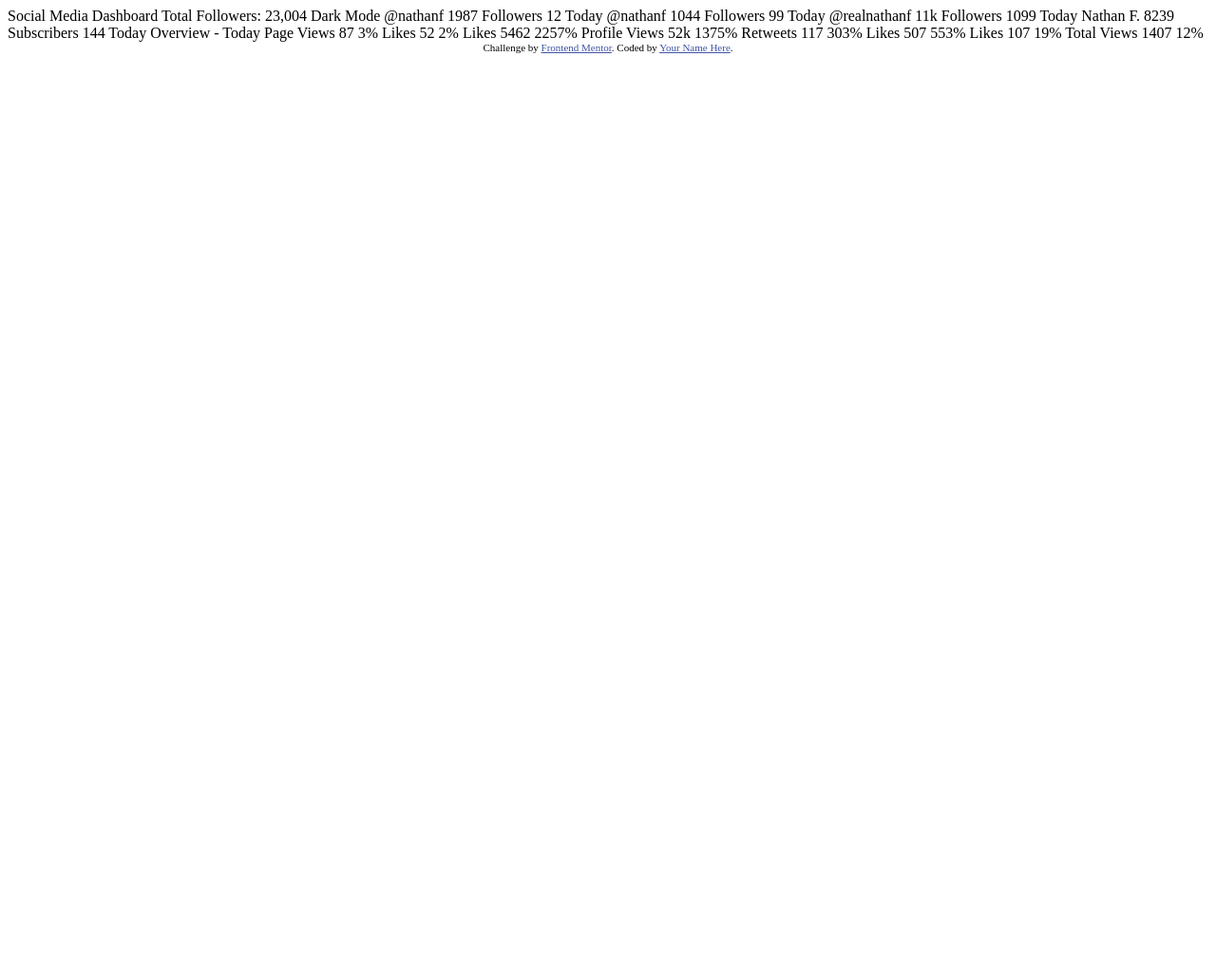
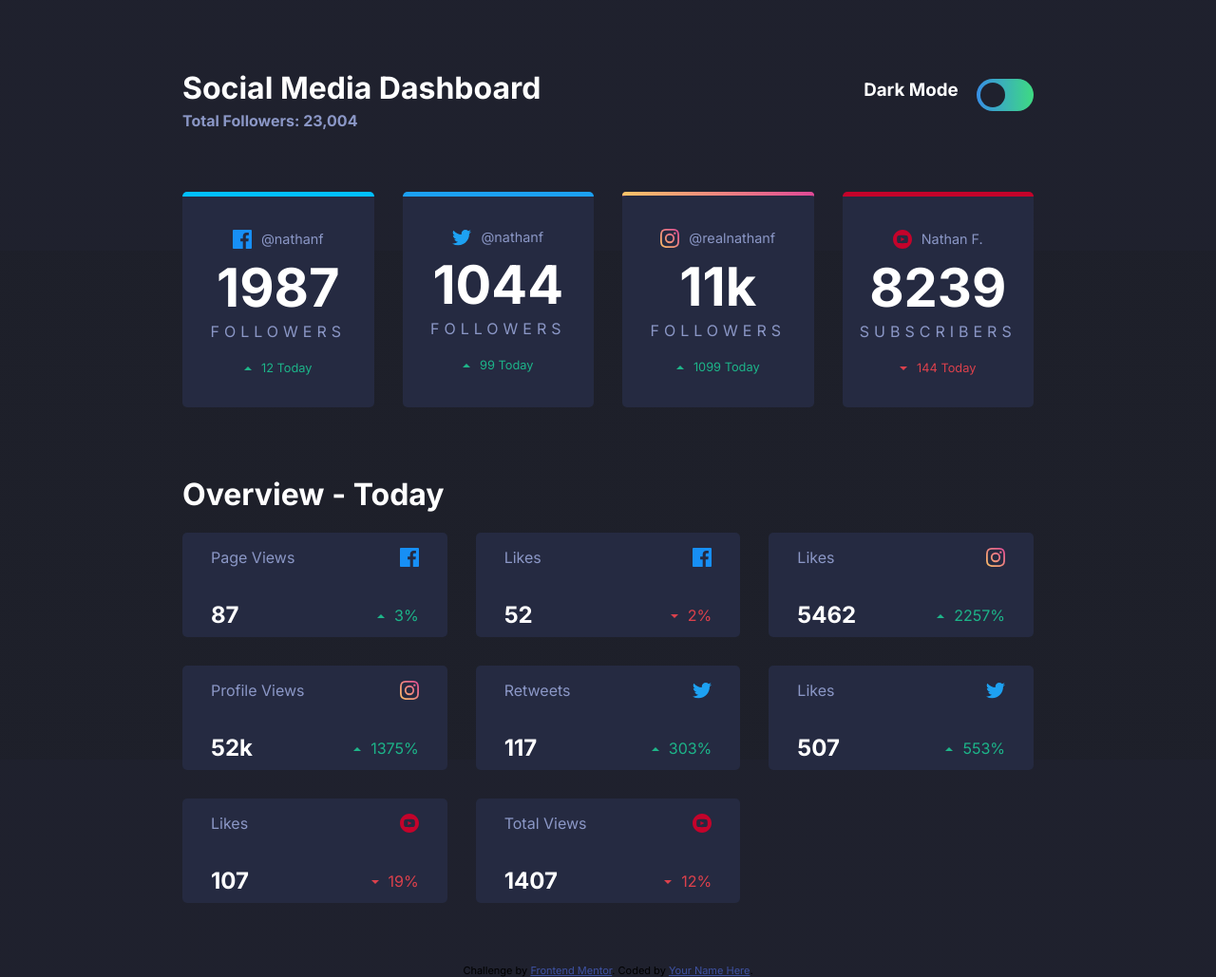
Before and after one commit to jcurtis808/social-media-dashboard, a plain HTML site: page index.html in a window 1280 px wide. Shown: the whole page at 95% size. Before the commit the page ends 800 px from the top, so only its background shows below. Drawn offline with Linux system fonts and the light colour scheme.

Commit message:
adding changes from today

```diff
--- a/index.html
+++ b/index.html
@@ -5,8 +5,10 @@
   <meta name="viewport" content="width=device-width, initial-scale=1.0"> <!-- displays site properly based on user's device -->
 
   <link rel="icon" type="image/png" sizes="32x32" href="./images/favicon-32x32.png">
+  <link rel="stylesheet" type="text/css" href="style.css">
+  <link href="https://fonts.googleapis.com/css2?family=Inter:wght@400;700&display=swap" rel="stylesheet">
 
-  <title>Frontend Mentor | [Challenge Name Here]</title>
+  <title>Frontend Mentor | [Social Media Dashboard]</title>
 
   <!-- Feel free to remove these styles or customise in your own stylesheet 👍 -->
   <style>
@@ -15,73 +17,169 @@
   </style>
 </head>
 <body>
+  <div class="layout">
 
-  Social Media Dashboard
-  Total Followers: 23,004
+    <!-- Setting up a flexbox container for the title and toggle -->
+    <div class="container-title">
+      <div class="title">
+        <h1>Social Media Dashboard</h1>
+        <h4 class="sm-text">Total Followers: 23,004</h4>
+      </div>
+      <div class="toggle">
+        <h3>Dark Mode
+          <label class="switch">
+          <input type="checkbox">
+          <span class="slider round"></span>
+          </label>
+        </h3>
+      </div>
+    </div>
 
-  Dark Mode
+    <!-- Establishing a grid for the upper deck of larger cards in the dashboard -->
+
+    <div class="upper-container" id="upper">
+      <div class="lg-card" id="facebook">
+        <p class="user"><img src="/images/icon-facebook.svg" class="icon">@nathanf</p>
+        <h1>1987</h1>
+        <p class="spaced">Followers</p>
+        <p class="increase"><img src="/images/icon-up.svg">12 Today</p>
+      </div>
+      <div class="lg-card" id="twitter">
+        <p class="user"><img src="/images/icon-twitter.svg" class="icon">@nathanf</p>
+        <h1>1044</h1>
+        <p class="spaced">Followers</p>
+        <p class="increase"><img src="/images/icon-up.svg">99 Today</p>
+      </div>
+      <div class="lg-card" id="instagram">
+        <p class="user"><img src="/images/icon-instagram.svg" class="icon">@realnathanf</p>
+        <h1>11k</h1>
+        <p class="spaced">Followers</p>
+        <p class="increase"><img src="/images/icon-up.svg">1099 Today</p>
+      </div>
+      <div class="lg-card" id="youtube">
+        <p class="user"><img src="/images/icon-youtube.svg" class="icon">Nathan F.</p>
+        <h1>8239</h1>
+        <p class="spaced">Subscribers</p>
+        <p class="decrease"><img src="/images/icon-down.svg">144 Today</p>
+      </div>
+    </div>
+
+    <h1 id="overview">Overview - Today</h1>
+
+    <!-- Second grid setup for the lower level of smaller cards -->
+
+    <div class="lower-container" id="lower">
+      <div class="sm-card">
+        <div class="info">
+          <p class="sm-text item">Page Views</p>
+          <img src="/images/icon-facebook.svg" class="icon2">
+        </div>
+        <div class="info">
+          <h2 class="item">87</h2>
+          <p class="increase item"><img src="/images/icon-up.svg">3%</p>
+        </div>
+      </div>
+      <div class="sm-card">
+        <div class="info">
+          <p class="sm-text">Likes</p>
+          <img src="/images/icon-facebook.svg">
+        </div>
+        <div class="info">
+          <h2>52</h2>
+          <p class="decrease"><img src="/images/icon-down.svg">2%</p>
+        </div>
+      </div>
+      <div class="sm-card">
+        <div class="info">
+          <p class="sm-text">Likes</p>
+          <img src="/images/icon-instagram.svg">
+        </div>
+        <div class="info">
+          <h2>5462</h2>
+          <p class="increase"><img src="/images/icon-up.svg">2257%</p>
+        </div>
+      </div>
+      <div class="sm-card">
+        <div class="info">
+          <p class="sm-text">Profile Views</p>
+          <img src="/images/icon-instagram.svg">
+        </div>
+        <div class="info">
+          <h2>52k</h2>
+          <p class="increase"><img src="/images/icon-up.svg">1375%</p>
+        </div>
+      </div>
+      <div class="sm-card">
+        <div class="info">
+          <p class="sm-text">Retweets</p>
+          <img src="/images/icon-twitter.svg">
+        </div>
+        <div class="info">
+          <h2>117</h2>
+          <p class="increase"><img src="/images/icon-up.svg">303%</p>
+        </div>
+      </div>
+      <div class="sm-card">
+        <div class="info">
+          <p class="sm-text">Likes</p>
+          <img src="/images/icon-twitter.svg">
+        </div>
+        <div class="info">
+          <h2>507</h2>
+          <p class="increase"><img src="/images/icon-up.svg">553%</p>
+        </div>
+      </div>
+      <div class="sm-card">
+        <div class="info">
+          <p class="sm-text">Likes</p>
+          <img src="/images/icon-youtube.svg">
+        </div>
+        <div class="info">
+          <h2>107</h2>
+          <p class="decrease"><img src="/images/icon-down.svg">19%</p>
+        </div>
+      </div>
+      <div class="sm-card">
+        <div class="info">
+          <p class="sm-text">Total Views</p>
+          <img src="/images/icon-youtube.svg">
+        </div>
+        <div class="info">
+           <h2>1407</h2>
+           <p class="decrease"><img src="/images/icon-down.svg">12%</p>
+        </div>
+      </div>
+    </div>
+  </div>
 
 
 
-  @nathanf
-  1987
-  Followers
-  12 Today
-
-  @nathanf
-  1044
-  Followers
-  99 Today
-
-  @realnathanf
-  11k
-  Followers
-  1099 Today
-
-  Nathan F.
-  8239
-  Subscribers
-  144 Today
 
 
 
-  Overview - Today
 
-  Page Views
-  87
-  3%
 
-  Likes
-  52
-  2%
 
-  Likes
-  5462
-  2257%
 
-  Profile Views
-  52k
-  1375%
 
-  Retweets
-  117
-  303%
 
-  Likes
-  507
-  553%
 
-  Likes
-  107
-  19%
 
-  Total Views
-  1407
-  12%
 
-  <div class="attribution">
+
+
+
+
+
+
+
+
+
+
+
+</body>
+<footer class="attribution">
     Challenge by <a href="https://www.frontendmentor.io?ref=challenge" target="_blank">Frontend Mentor</a>.
     Coded by <a href="#">Your Name Here</a>.
-  </div>
-</body>
+</footer>
 </html>
--- /dev/null
+++ b/style.css
@@ -0,0 +1,224 @@
+body {
+  margin: auto 0;
+  background: linear-gradient(hsl(232, 19%, 15%) 33%, hsl(230, 17%, 14%) 33% 100%);
+  background-attachment: fixed;
+  font-family: "Inter", sans-serif;
+  font-weight: 400;
+}
+
+h1, h2, h3 {
+  color: hsl(0, 0%, 100%);
+}
+
+.sm-text {
+  color: hsl(228, 34%, 66%);
+  font-size: 1em;
+}
+
+.layout {
+  padding: 5% 15%;
+}
+
+.container-title {
+  display: flex;
+  justify-content: space-between;
+}
+
+.title {
+  line-height: .5;
+}
+
+/* styling toggle button */
+
+.switch {
+  position: relative;
+  display: inline-block;
+  width: 60px;
+  height: 34px;
+  margin-left: 15px;
+}
+
+.switch input {
+  opacity: 0;
+  width: 0;
+  height: 0;
+}
+
+.slider {
+  position: absolute;
+  cursor: pointer;
+  top: 0;
+  left: 0;
+  right: 0;
+  bottom: 0;
+  background: linear-gradient(90deg, hsl(210, 78%, 56%), hsl(146, 68%, 55%));
+  -webkit-transition: .4s;
+  transition: .4s;
+}
+
+.slider:before {
+  position: absolute;
+  content: "";
+  height: 26px;
+  width: 26px;
+  left: 4px;
+  bottom: 4px;
+  background-color: hsl(232, 19%, 15%);
+  -webkit-transition: .4s;
+  transition: .4s;
+}
+
+/*input:checked + .slider {
+  background-color: #2196F3;
+}*/
+
+input:focus + .slider {
+  box-shadow: 0 0 1px #2196F3;
+}
+
+input:checked + .slider:before {
+  -webkit-transform: translateX(26px);
+  -ms-transform: translateX(26px);
+  transform: translateX(26px);
+}
+
+.slider.round {
+  border-radius: 34px;
+}
+
+.slider.round:before {
+  border-radius: 50%;
+}
+
+/* Style for the upper grid and cards */
+
+.upper-container {
+  display: grid;
+  gap: 30px;
+  grid-template-columns: repeat(auto-fit, minmax(200px, 1fr));
+  grid-template-rows: auto;
+  padding: 50px 0;
+}
+
+.lg-card {
+  background: hsl(228, 28%, 20%);
+  text-align: center;
+  color: hsl(228, 34%, 66%);
+  line-height: .5em;
+  border-radius: 5px;
+  border-top-width: 5px;
+  border-top-style: solid;
+}
+
+.lg-card:hover {
+  cursor: pointer;
+  filter: brightness(150%);
+}
+
+p img {
+  padding-right: 10px;
+}
+
+.user {
+  font-size: .9em;
+  display: flex;
+  align-items: center;
+  justify-content: center;
+  padding-top: 20px;
+}
+
+.lg-card h1{
+  font-size: 3.5em;
+}
+
+.spaced {
+  letter-spacing: 5px;
+  text-transform: uppercase;
+  margin-top: 0;
+  padding-bottom: 15px;
+}
+
+.lg-card .increase {
+  display: flex;
+  align-items: center;
+  justify-content: center;
+  font-size: .8em;
+  padding-bottom: 25px;
+}
+
+.lg-card .decrease {
+  display: flex;
+  justify-content: center;
+  align-items: center;
+  font-size: .8em;
+}
+
+.increase {
+  color: hsl(163, 72%, 41%);
+}
+
+.decrease {
+  color: hsl(356, 69%, 56%);
+}
+
+#facebook {
+  border-top-color: hsl(195, 100%, 50%);
+}
+
+#twitter {
+  border-top-color: hsl(203, 89%, 53%);
+}
+
+#instagram {
+  border-top: 4px solid hsl(329, 70%, 58%);
+  position: relative;
+}
+
+#instagram::before {
+  content: "";
+  position: absolute;
+  top: -4px;
+  right: 0;
+  width: 100%;
+  height: 4px;
+  background: linear-gradient(90deg, hsl(37, 97%, 70%), hsl(329, 70%, 58%));
+  border-top-left-radius: 5px;
+  border-top-right-radius: 5px;
+  z-index: 2;
+}
+
+#youtube {
+  border-top-color: hsl(348, 97%, 39%);
+}
+
+/* Lower grid with smaller cards */
+
+.lower-container {
+  display: grid;
+  grid-template-columns: repeat(auto-fill, minmax(250px, 1fr));
+  grid-template-rows: auto;
+  gap: 30px;
+}
+
+.sm-card {
+  background: hsl(228, 28%, 20%);
+  height: 110px;
+  width: auto;
+  border-radius: 5px;
+}
+
+.sm-card:hover {
+  cursor: pointer;
+  filter: brightness(150%);
+}
+
+.sm-card img {
+  vertical-align: middle;
+}
+
+.info {
+  display: flex;
+  justify-content: space-between;
+  align-items: center;
+  margin: auto 30px;
+}
```
Also changed, not shown: script.js (added).
